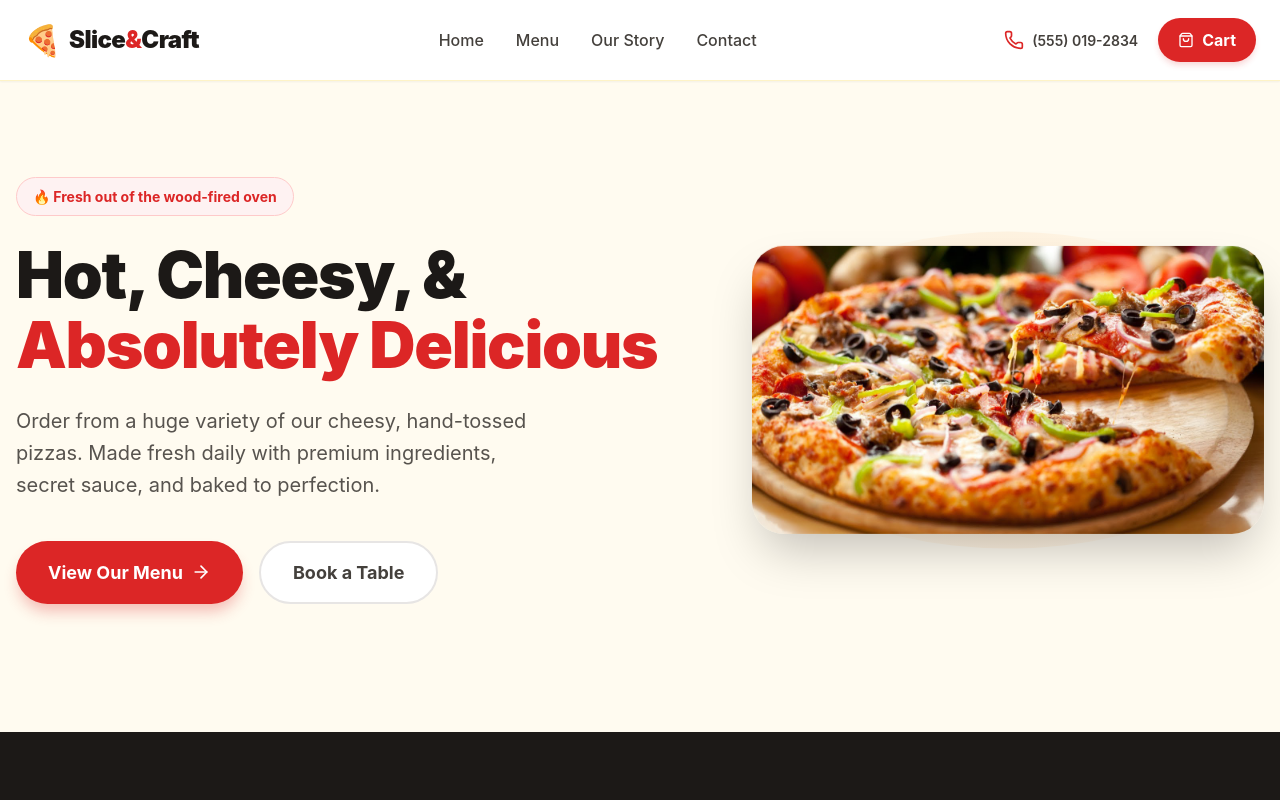
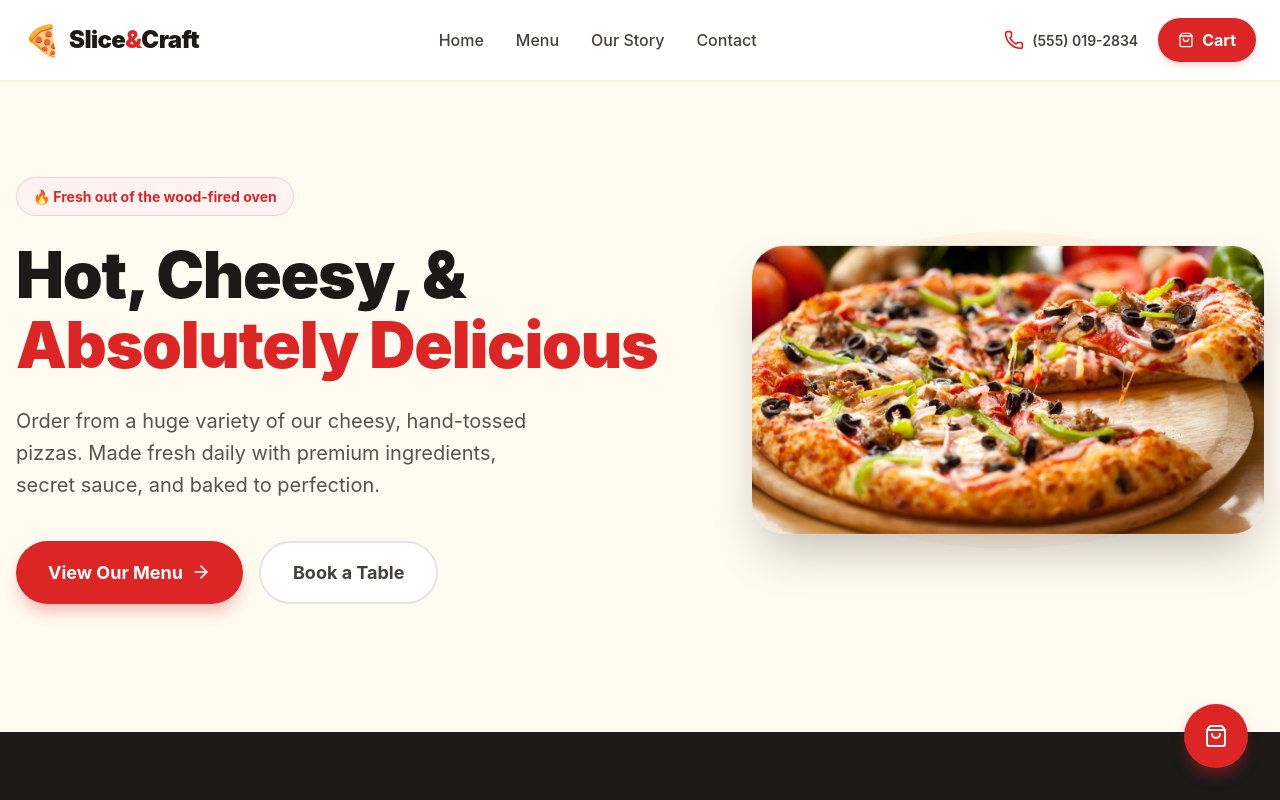
Before and after one commit to Niket-Mittal22/Sleek-Craft-Pizza, a React app in the folder frontend/: page / in a window 1280 px wide. Shown: the top 800 px of the page. Built offline with nearby package versions, Linux system fonts and the light colour scheme; no server answers; the HTML template or start-up script is replaced by a standard one.

Commit message:
added cart button at bottom

```diff
--- a/frontend/src/App.jsx
+++ b/frontend/src/App.jsx
@@ -8,6 +8,7 @@ import MenuPage from './pages/MenuPage.jsx'
 import StoryPage from './pages/StoryPage.jsx'
 import Contact from './pages/Contact.jsx'
 import CartPage from './pages/CartPage.jsx'
+import FloatingCart from './Components/FloatingCart.jsx'
 
 export default function App() {
   return (
@@ -38,6 +39,7 @@ export default function App() {
         </Routes>
 
         <Footer />
+        <FloatingCart />
       </div>
     </BrowserRouter>
     </CartProvider>
--- /dev/null
+++ b/frontend/src/Components/FloatingCart.css
@@ -0,0 +1,56 @@
+.floating-cart-container {
+  position: fixed;
+  bottom: 2rem;
+  right: 2rem;
+  z-index: 50; /* Keeps it above everything else */
+}
+
+.floating-cart-btn {
+  background-color: #dc2626;
+  color: #ffffff;
+  width: 4rem;
+  height: 4rem;
+  border-radius: 50%;
+  display: flex;
+  align-items: center;
+  justify-content: center;
+  box-shadow: 0 10px 15px -3px rgba(220, 38, 38, 0.4);
+  transition: all 0.2s ease;
+  cursor: pointer;
+  position: relative;
+}
+
+.floating-cart-btn:hover {
+  background-color: #b91c1c;
+  transform: scale(1.05);
+}
+
+.floating-cart-badge {
+  position: absolute;
+  top: -4px;
+  right: -4px;
+  background-color: #1c1917; /* Dark stone color */
+  color: #ffffff;
+  font-size: 0.875rem;
+  font-weight: 800;
+  width: 1.75rem;
+  height: 1.75rem;
+  border-radius: 50%;
+  display: flex;
+  align-items: center;
+  justify-content: center;
+  border: 2px solid #ffffff;
+}
+
+/* Adjust for smaller mobile screens */
+@media (max-width: 640px) {
+  .floating-cart-container {
+    bottom: 1.5rem;
+    right: 1.5rem;
+  }
+
+  .floating-cart-btn {
+    width: 3.5rem;
+    height: 3.5rem;
+  }
+}
--- /dev/null
+++ b/frontend/src/Components/FloatingCart.jsx
@@ -0,0 +1,25 @@
+import { Link, useLocation } from 'react-router-dom'
+import { ShoppingBag } from 'lucide-react'
+import { useCart } from '../context/CartContext'
+import './FloatingCart.css'
+
+export default function FloatingCart() {
+  const { totalItems } = useCart()
+  const location = useLocation()
+
+  // If the user is currently on the /cart page, return null (don't render anything)
+  if (location.pathname === '/cart') {
+    return null
+  }
+
+  return (
+    <div className="floating-cart-container">
+      <Link to="/cart" className="floating-cart-btn" aria-label="Go to cart">
+        <ShoppingBag size={24} />
+        {totalItems > 0 && (
+          <span className="floating-cart-badge">{totalItems}</span>
+        )}
+      </Link>
+    </div>
+  )
+}
--- a/frontend/src/Components/Navbar.jsx
+++ b/frontend/src/Components/Navbar.jsx
@@ -58,11 +58,14 @@ export default function Navbar() {
       {/* Mobile Drawer (Truncated for brevity, just update the Cart button here too) */}
       {isOpen && (
         <div className="mobile-drawer">
-          <nav className="mobile-nav-links">
-             {/* ... your mobile links ... */}
+          <nav className="mobile-nav-links" style={{ display: 'flex', flexDirection: 'column', gap: '1rem', padding: '1rem' }}>
+            <Link to="/" onClick={() => setIsOpen(false)} className="nav-link">Home</Link>
+            <Link to="/menu" onClick={() => setIsOpen(false)} className="nav-link">Menu</Link>
+            <Link to="/about" onClick={() => setIsOpen(false)} className="nav-link">Our Story</Link>
           </nav>
-          <div className="mobile-actions">
-            <Link to="/cart" onClick={() => setIsOpen(false)} className="mobile-order-btn">
+
+          <div className="mobile-actions" style={{ padding: '1rem', borderTop: '1px solid #e7e5e4' }}>
+            <Link to="/cart" onClick={() => setIsOpen(false)} className="mobile-order-btn" style={{ display: 'flex', alignItems: 'center', gap: '0.5rem' }}>
               <ShoppingBag size={20} />
               <span>Cart ({totalItems})</span>
             </Link>
```
